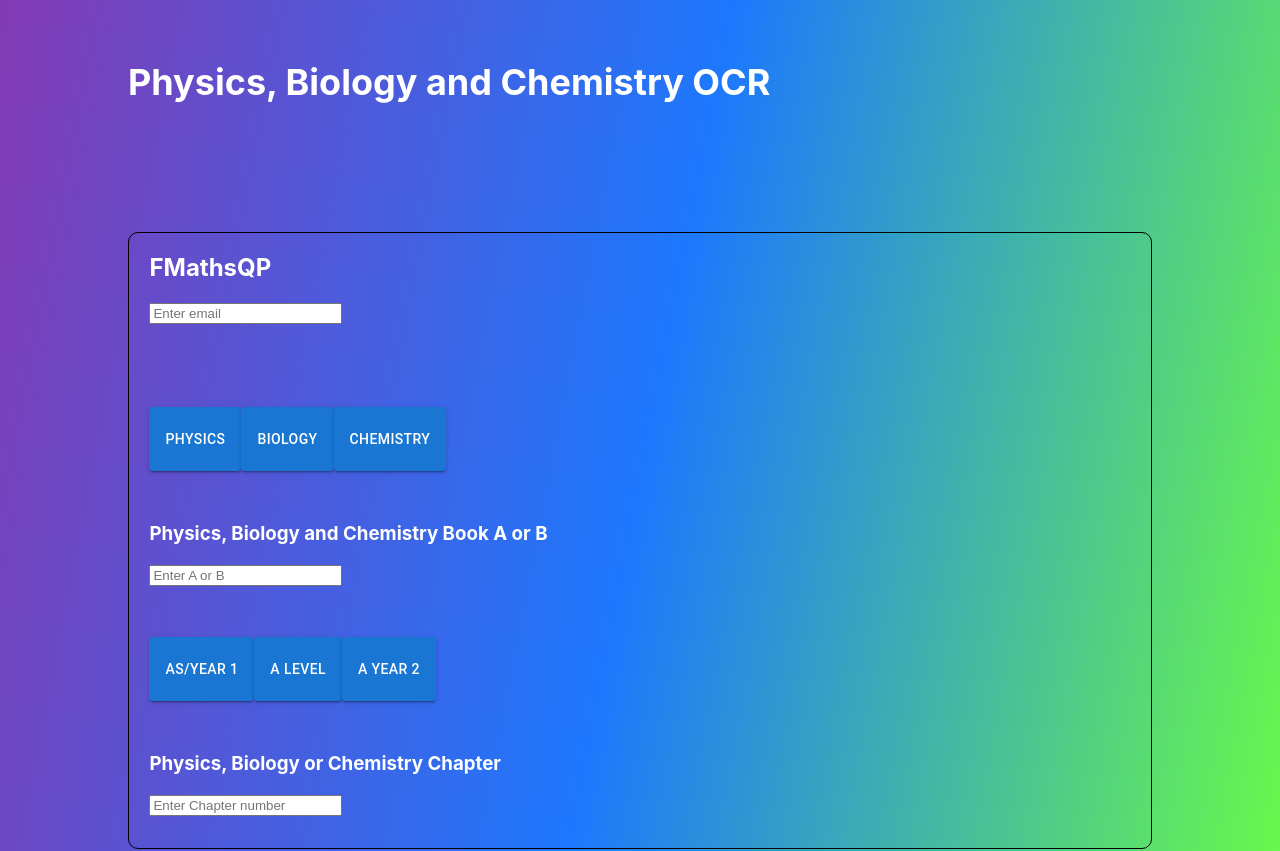
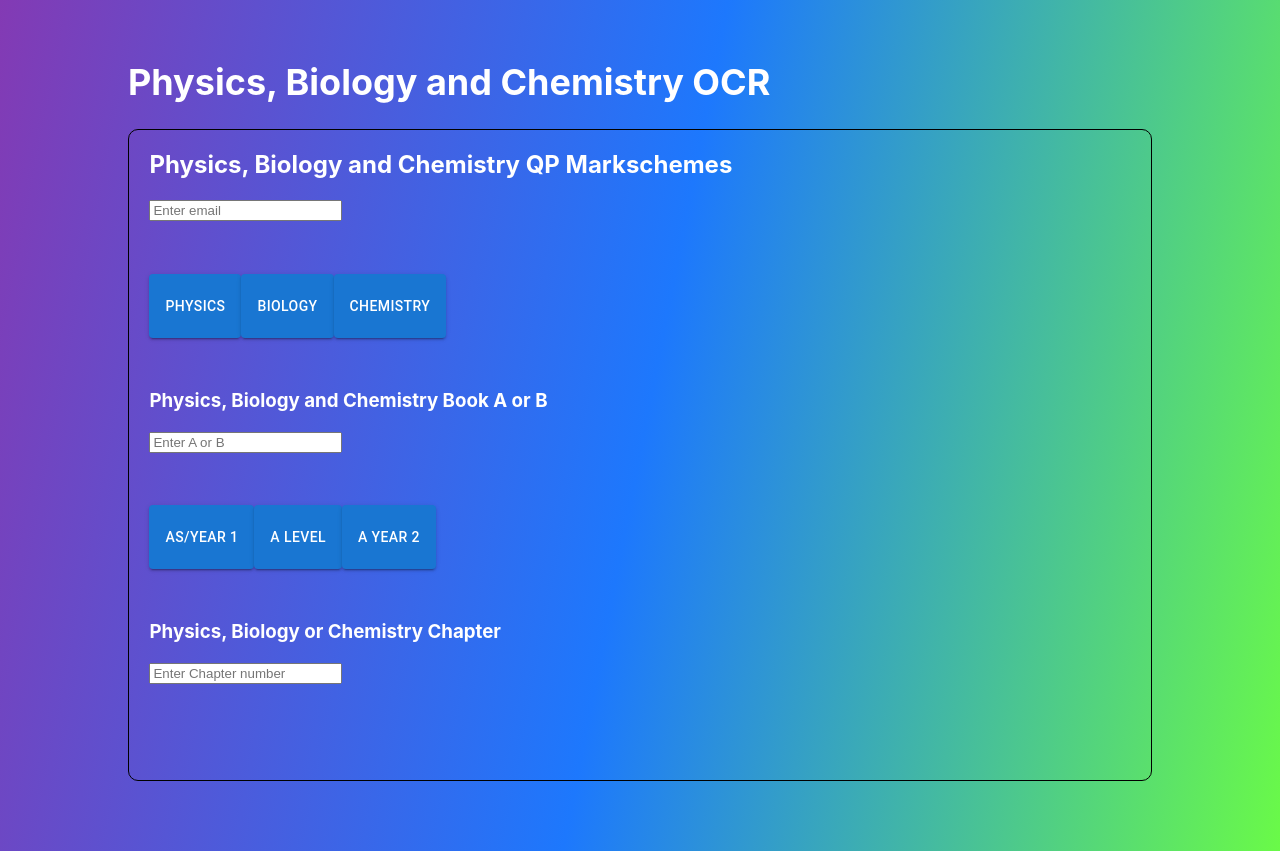
Before and after one commit to CaesarCloudSync/RevisionBank-Frontend, a React (Create React App) app: page /ocrscience in a window 1280 px wide. Shown: the top 851 px of the page. Built offline with nearby package versions, Linux system fonts and the light colour scheme.

Commit message:
physicsaqa

```diff
--- a/src/components/ocrscience.tsx
+++ b/src/components/ocrscience.tsx
@@ -17,8 +17,8 @@
     this.textcolor = {color:"white"};
     this.containercenter = {display:"flex",justifyContent: maxRowBased ? "left" : "center",marginLeft:maxRowBased ? "2%": "auto"};
     this.inputbars = {width: "100%"}
-    this.containercentercol = {display: "flex",flexDirection: maxRowBased ? 'row' : 'column',alignItems: "center",justifyContent: maxRowBased ? "left":"center",marginTop: maxRowBased ? "5%" : "5%",marginLeft:maxRowBased ? "2%": "auto"};
-    this.largecontainer = {margin: maxRowBased ? "10%" : "none",border: maxRowBased ?  "1px solid black" : "none", borderRadius: maxRowBased ? "10px" : "none"}
+    this.containercentercol = {display: "flex",flexDirection: maxRowBased ? 'row' : 'column',alignItems: "center",justifyContent: maxRowBased ? "left":"center",marginTop: maxRowBased ? "2%" : "5%",marginLeft:maxRowBased ? "2%": "auto"};
+    this.largecontainer = {margin: maxRowBased ? "10%" : "none",marginTop: maxRowBased ? "2%": "none",border: maxRowBased ?  "1px solid black" : "none", borderRadius: maxRowBased ? "10px" : "none"}
   }
 }
 export default function OCRScience (){
@@ -35,6 +35,9 @@
     const [bookyear,setBookYear] = useState('');
     const [isLoading,setIsLoading] = useState(false);
     const [navigated,setNavigated] = useState(false);
+    const [error,setError] = useState(false);
+    const [alphaset,setAlphaSet] = useState(false);
+    const [datanotset,setDataNotSet] = useState(false);
 
     //onSubmitEditing ={() => sendApi(name)}
     const sendApi = async (e:any) => {
@@ -44,12 +47,23 @@
         if (!chapter.includes("chapter")){
             chapter = `chapter ${chapter}`;
         }
-      const response = await axios.post("https://palondomus-api.herokuapp.com/ocrsciencebookanswers",{"physicsocr":{"email":email,"subject": ocrsubject.toLowerCase(),"chapter":chapter,"physicsocralph":bookalpha,"year":bookyear,"platform": "web"}})
-;
-      //console.log(response.data.scienceocranswers)
+      const response = await axios.post("https://palondomus-api.herokuapp.com/ocrsciencebookanswers",{"physicsocr":{"email":email,"subject": ocrsubject.toLowerCase(),"chapter":chapter,"physicsocralph":bookalpha.toUpperCase(),"year":bookyear,"platform": "web"}})
+;     if (email !== "" && ocrsubject !== "" && chapter !== "" && bookalpha !== "" && bookyear !== ""){
+      if (!Object.keys(response.data).includes("error")){
       setIsLoading(false);
       navigate("/ocrscience/pdf",{state:{"ocrsciencepdf": response.data,"email":email,"subject": ocrsubject.toLowerCase(),"chapter":chapter,"physicsocralph":bookalpha,"year":bookyear}});
       setNavigated(true);
+      }
+      else{
+        console.log("error",response.data.error);
+        setIsLoading(false);
+        setError(true);
+      }
+    }
+    else{
+      setIsLoading(false);
+      setDataNotSet(true);
+    }
     }
 
     useEffect(() => {
@@ -57,8 +71,14 @@
       setChapter("")
       setOCRSubject("");
       setBookAlpha("");
+      setBookYear("");
       setNavigated(false)
-    }, [navigated])
+      setAlphaSet(false);
+      setDataNotSet(false);
+      setIsLoading(false);
+      setError(false);
+      setEmailIsSet(false);
+    }, [navigated,error,datanotset])
 
     return (
       <div>
@@ -67,7 +87,7 @@
         </div>
         <div style={styles.largecontainer}>
           <div style={styles.containercenter}>
-          <h2 style={styles.textcolor}>FMathsQP</h2>
+          <h2 style={styles.textcolor}>Physics, Biology and Chemistry QP Markschemes</h2>
           </div>
           <div style={styles.containercenter}>
           <form onSubmit ={(e) => {e.preventDefault(); setEmailIsSet(true)}}>
@@ -94,8 +114,8 @@
             <h3 style={styles.textcolor}>Physics, Biology and Chemistry Book A or B</h3>
           </div>
 
-          <div style={styles.containercenter}>
-          <form onSubmit ={(e) => {e.preventDefault();}}>
+        <div style={styles.containercenter}>
+          <form onSubmit ={(e) => {e.preventDefault();setAlphaSet(true)}}>
             <input style={styles.inputbars}
                 onChange={(e) => setBookAlpha(e.target.value)}
                 value={bookalpha}
@@ -104,14 +124,16 @@
             </form>
 
         </div>
-
+        <div style={styles.containercenter}>
+          <p>{alphaset && <p>Book type selected</p>}</p>
+        </div>
         <div style={styles.containercentercol}>
           <Button variant= "contained" onClick={() => {setBookYear("AS/Year 1")}}><p>AS/Year 1</p></Button>
           <Button variant= "contained" onClick={() => {setBookYear("A Level")}}><p>A Level</p></Button>
           <Button variant= "contained" onClick={() => {setBookYear("Year 2")}}><p>A Year 2</p></Button>
           </div>
           <div style={styles.containercenter}>
-            <p>{ ocrsubject && <p>Year Selected {bookyear}</p>}</p>
+            <p>{ bookyear && <p>Year Selected {bookyear}</p>}</p>
             </div>
 
           <div style={styles.containercenter}>
@@ -133,6 +155,12 @@
           <div style={styles.containercenter}>
           <p>{isLoading && <p>Loading...</p>}</p>
         </div>
+        <div style={styles.containercenter}>
+          <p>{error && <p>Chapter doesn't exist</p>}</p>
+        </div>
+        <div style={styles.containercenter}>
+          <p>{datanotset && <p>Please select all options</p>}</p>
+        </div>
         </div>
 
       </div>
```
